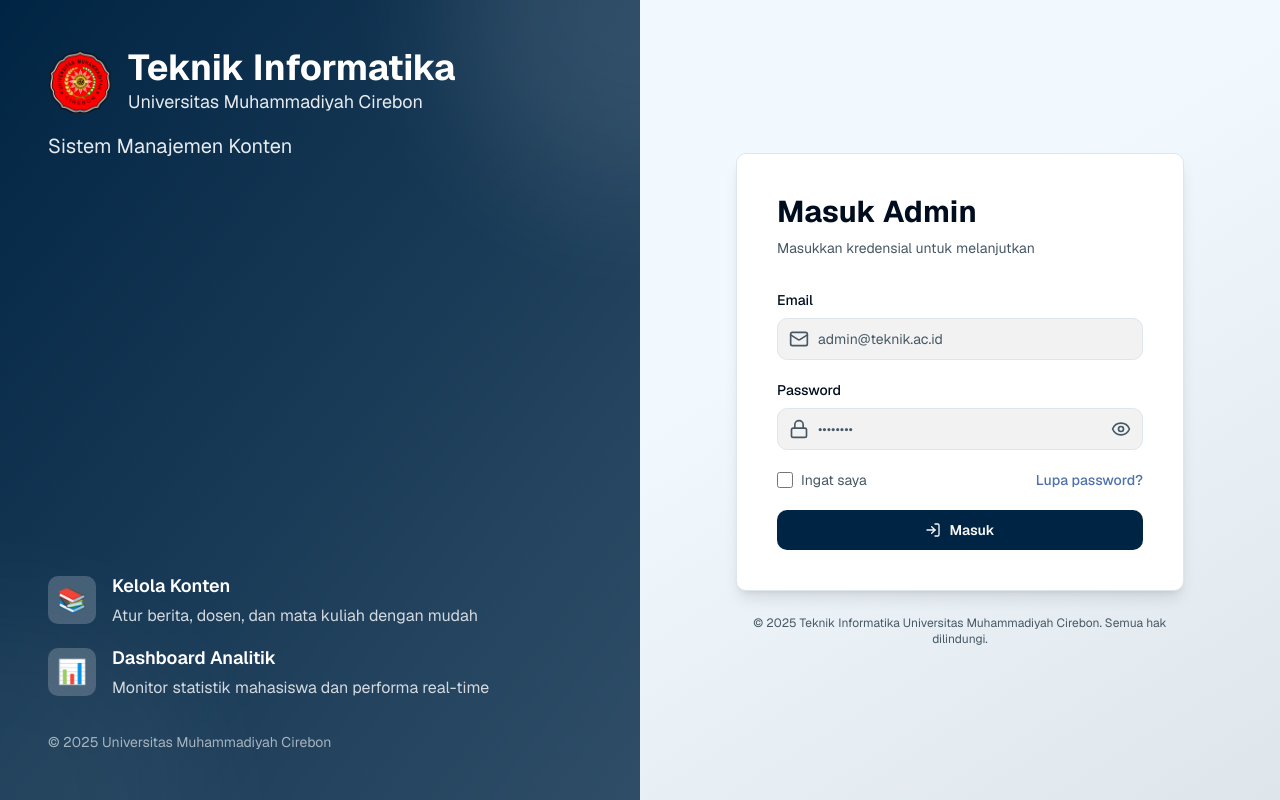
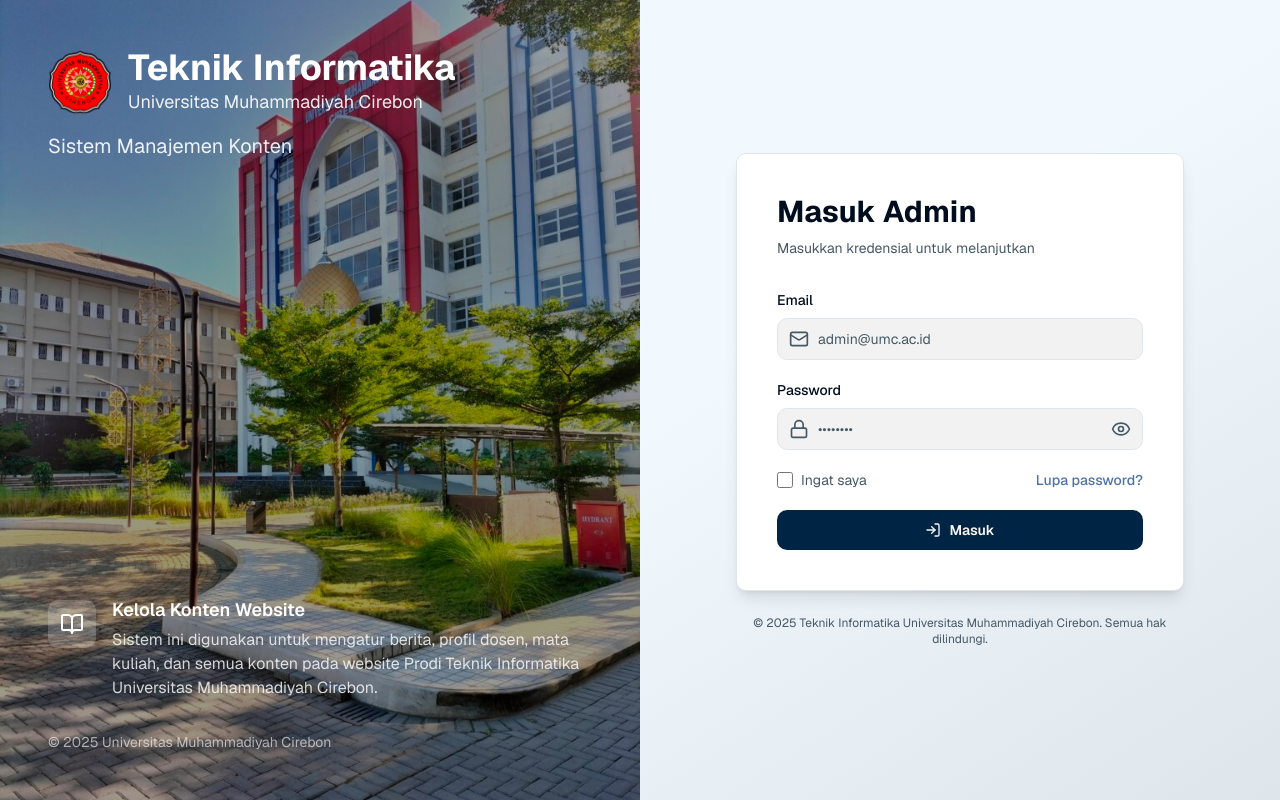
Before and after one commit to umc-dev/it-umc-dashboard, a Next.js app: page /login in a window 1280 px wide. Built offline with nearby package versions, Linux system fonts and the light colour scheme.

Commit message:
feat(auth): update login page background to use image

```diff
--- a/app/globals.css
+++ b/app/globals.css
@@ -121,4 +121,12 @@
   body {
     @apply bg-background text-foreground;
   }
+
 }
+
+@layer components {
+  .bg-login {
+    @apply bg-cover bg-center bg-no-repeat;
+    background-image: url('/bg-login.webp');
+  }
+}
--- a/components/auth/LoginBranding.tsx
+++ b/components/auth/LoginBranding.tsx
@@ -1,20 +1,20 @@
-import Image from "next/image"
+import Image from "next/image";
+import { BookOpen } from "lucide-react";
 
 export function LoginBranding() {
   return (
-    <div className="hidden lg:flex lg:w-1/2 bg-linear-to-br from-primary to-primary/80 flex-col justify-between p-12 text-white relative overflow-hidden">
+    <div className="hidden lg:flex lg:w-1/2 flex-col justify-between p-12 text-white relative overflow-hidden bg-login">
+      {/* Overlay */}
+      <div className="absolute inset-0 bg-black/40" />
+
+      {/* Blur orbs */}
       <div className="absolute top-0 right-0 w-96 h-96 bg-white/10 rounded-full -mr-48 -mt-48 blur-3xl" />
       <div className="absolute bottom-0 left-0 w-96 h-96 bg-white/5 rounded-full -ml-48 -mb-48 blur-3xl" />
 
+      {/* Header */}
       <div className="relative z-10">
         <div className="flex items-center gap-4 mb-4">
-          <Image
-            src="/logo.svg"
-            alt="Logo"
-            width={64}
-            height={64}
-            className="w-16 h-16"
-            />
+          <Image src="/logo.svg" alt="Logo UMC" width={64} height={64} className="w-16 h-16" />
           <div>
             <h1 className="text-4xl font-bold">Teknik Informatika</h1>
             <p className="text-lg text-white/90">Universitas Muhammadiyah Cirebon</p>
@@ -23,29 +23,22 @@
         <p className="text-xl text-white/90 mb-8">Sistem Manajemen Konten</p>
       </div>
 
+      {/* Penjelasan Utama */}
       <div className="relative z-10">
-        <div className="space-y-4 mb-8">
-          <div className="flex items-start gap-4">
-            <div className="w-12 h-12 rounded-lg bg-white/20 flex items-center justify-center shrink-0 mt-1">
-              <span className="text-2xl">📚</span>
-            </div>
-            <div>
-              <h3 className="font-semibold text-lg mb-1">Kelola Konten</h3>
-              <p className="text-white/80">Atur berita, dosen, dan mata kuliah dengan mudah</p>
-            </div>
+        <div className="flex items-start gap-4 mb-8">
+          <div className="w-12 h-12 rounded-lg bg-white/20 flex items-center justify-center shrink-0 mt-1">
+            <BookOpen className="w-6 h-6 text-white" />
           </div>
-          <div className="flex items-start gap-4">
-            <div className="w-12 h-12 rounded-lg bg-white/20 flex items-center justify-center shrink-0 mt-1">
-              <span className="text-2xl">📊</span>
-            </div>
-            <div>
-              <h3 className="font-semibold text-lg mb-1">Dashboard Analitik</h3>
-              <p className="text-white/80">Monitor statistik mahasiswa dan performa real-time</p>
-            </div>
+          <div>
+            <h3 className="font-semibold text-lg mb-1">Kelola Konten Website</h3>
+            <p className="text-white/80">
+              Sistem ini digunakan untuk mengatur berita, profil dosen, mata kuliah, dan semua konten pada website Prodi Teknik Informatika Universitas Muhammadiyah Cirebon.
+            </p>
           </div>
         </div>
+
         <p className="text-sm text-white/60">© 2025 Universitas Muhammadiyah Cirebon</p>
       </div>
     </div>
-  )
+  );
 }
--- a/components/auth/LoginForm.tsx
+++ b/components/auth/LoginForm.tsx
@@ -75,7 +75,7 @@
                 <input
                   id="email"
                   type="email"
-                  placeholder="admin@teknik.ac.id"
+                  placeholder="admin@umc.ac.id"
                   value={email}
                   onChange={(e) => setEmail(e.target.value)}
                   className="w-full pl-10 pr-4 py-2.5 rounded-lg border border-border bg-input text-foreground placeholder:text-muted-foreground focus:outline-none focus:ring-2 focus:ring-ring focus:border-transparent transition-all text-sm"
```
Also changed, not shown: public/bg-login.webp (added).
